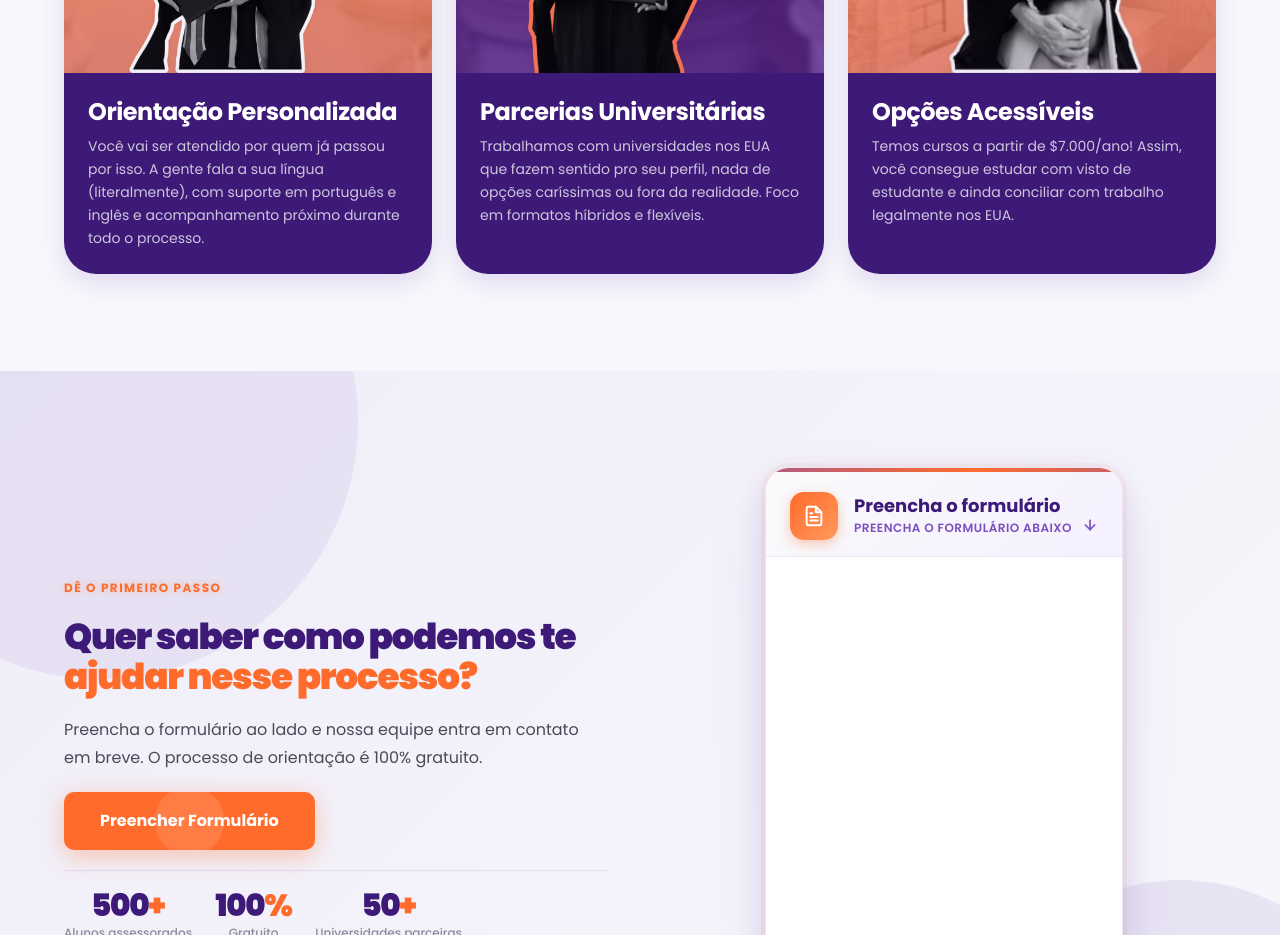
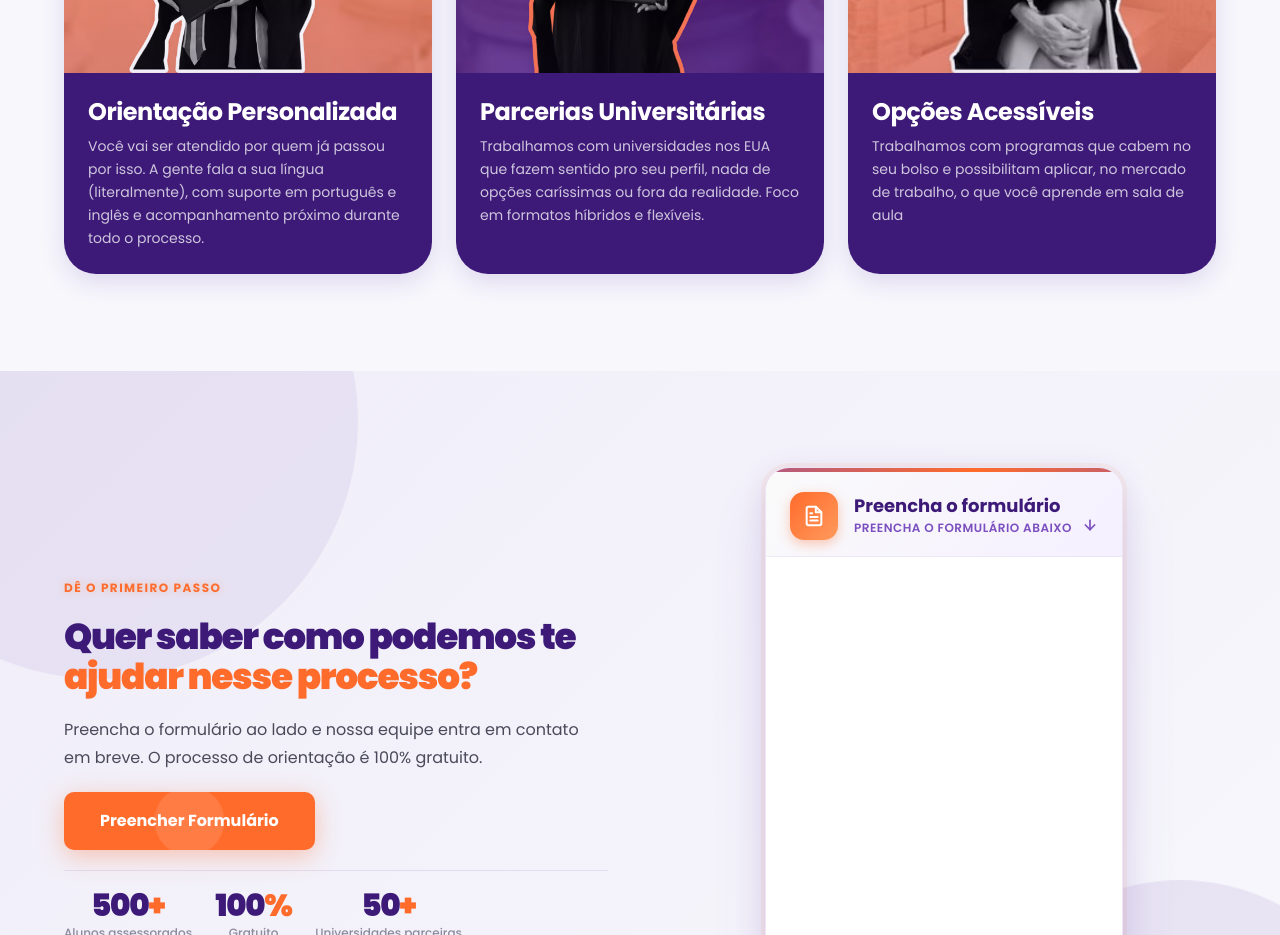
Before and after one commit to reiscauaa-rgb/makeiteasy, a Next.js app: page / in a window 1280 px wide. Shown: the part 2060-2995 px from the top of the page. Built offline with nearby package versions, Linux system fonts and the light colour scheme.

Commit message:
Alteração 7 (final) 6 Correções amarelas do docs

```diff
--- a/src/app/blog/[slug]/page.module.css
+++ b/src/app/blog/[slug]/page.module.css
@@ -54,7 +54,7 @@
     line-height: 1.1;
     letter-spacing: -0.03em;
     white-space: normal;
-    text-align: center;
+    text-align: left;
 }
 
 .heroMeta {
--- a/src/app/faq/page.tsx
+++ b/src/app/faq/page.tsx
@@ -18,7 +18,7 @@ const content = {
       { q: '4. Preciso ter inglês fluente para aplicar?', a: 'Não. Você não precisa ser fluente, mas será necessário comprovar um nível mínimo de inglês por meio de exames como TOEFL, IELTS ou Duolingo English Test. A pontuação exigida varia de acordo com a universidade.' },
       { q: '5. Vocês ajudam com o visto estudantil?', a: 'Não realizamos processos imigratórios, mas contamos com parceiros especializados que podem orientar sobre o visto F-1 e troca de status. Valores são definidos diretamente com o parceiro.' },
       { q: '6. Quais documentos preciso preparar para aplicar?', a: 'Os documentos variam conforme a universidade, mas geralmente incluem histórico escolar, diploma e comprovação financeira. Nossa equipe orienta você em cada etapa do processo.' },
-      { q: '7. Quanto tempo leva o processo de aplicação?', a: 'O prazo depende de quanto tempo você leva para reunir e enviar os documentos. Após a aplicação, as universidades normalmente levam de 2 a 6 semanas para analisar. Por isso, recomendamos iniciar o processo com pelo menos 3 meses de antecedência.' },
+      { q: '7. Quanto tempo leva o processo de aplicação?', a: 'O prazo depende de quanto tempo você leva para reunir e enviar os documentos. Após a aplicação, as universidades normalmente levam de 2 a 6 semanas para analisar. Por isso, recomendamos iniciar o processo com pelo menos 3 meses de antecedência, para que você tenha tempo de se organizar, receber a resposta da universidade e planejar os próximos passos.' },
       { q: '8. Preciso pagar alguma taxa para a universidade?', a: 'Algumas universidades cobram taxa de inscrição ("application fee"), mas oferecemos descontos de até $75 em várias parcerias.' },
       { q: '9. Posso trabalhar enquanto estudo nos EUA?', a: 'Com o visto F-1, é possível trabalhar no campus durante os estudos. Além disso, muitas universidades oferecem oportunidades práticas relacionadas ao curso ao longo do programa (CPT), conforme regras e elegibilidade do aluno.' },
       { q: '10. Como funciona o primeiro passo com a Make It Easy USA?', a: 'Você nos conta o que está buscando e analisamos juntos se temos uma universidade parceira que combina com seu perfil, seu objetivo e seu bolso. É uma conversa simples, sem compromisso.' },
--- a/src/app/servicos/page.tsx
+++ b/src/app/servicos/page.tsx
@@ -34,7 +34,7 @@ const content = {
     heroTitle: 'Assessoria de aplicação',
     heroSubtitle: 'Na prática, oferecemos uma assessoria gratuita e completa para quem quer estudar nos EUA, sem complicações, custos abusivos ou promessas irreais. Abaixo, explicamos os principais pontos do nosso serviço:',
     finalTitle: 'E o melhor:\nvocê não paga\nnada por isso',
-    finalText: 'Nosso serviço é 100% gratuito porque é financiado pelas universidades parceiras. Você nunca será cobrado por atendimento, orientação ou apoio. Aqui, tudo é feito com transparência, cuidado e propósito.',
+    finalText: 'Nosso serviço é financiado pelas universidades parceiras, por isso não há custo para você. Oferecemos suporte com transparência, clareza e foco no seu objetivo.',
     services: [
       { title: 'Análise do seu perfil acadêmico e profissional', text: 'Começamos entendendo sua realidade, objetivos e o que você busca em um curso nos EUA. A partir disso, avaliamos opções que façam sentido para seu momento, orçamento e dentro do modelo híbrido.', image: '/images/serviço 1.avif' },
       { title: 'Apresentação de opções reais e acessíveis', text: 'Te apresentamos universidades alinhadas ao seu perfil, com valores competitivos e oportunidades de colocar em prática, no mercado de trabalho, o que você aprende durante o curso.', image: '/images/serviço 2.avif' },
--- a/src/components/home/BenefitsSection/BenefitsSection.tsx
+++ b/src/components/home/BenefitsSection/BenefitsSection.tsx
@@ -29,7 +29,7 @@ const content = {
         image: '/images/card direira.png',
         alt: 'Opções acessíveis para estudar nos EUA',
         title: 'Opções Acessíveis',
-        description: 'Temos cursos a partir de $7.000/ano! Assim, você consegue estudar com visto de estudante e ainda conciliar com trabalho legalmente nos EUA.',
+        description: 'Trabalhamos com programas que cabem no seu bolso e possibilitam aplicar, no mercado de trabalho, o que você aprende em sala de aula',
         accent: 'orange',
       },
     ],
```
